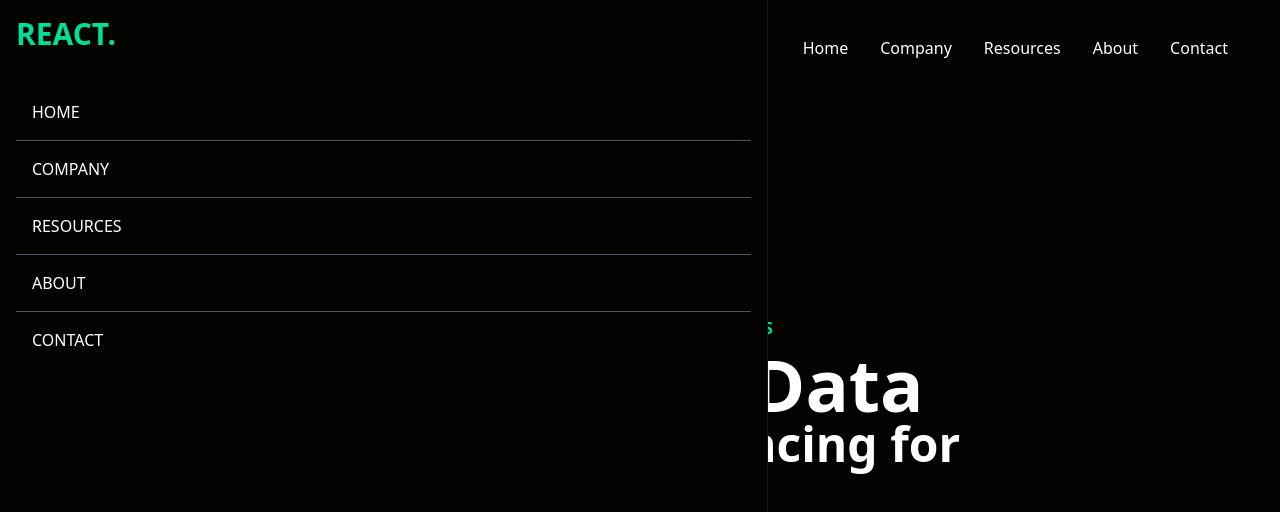
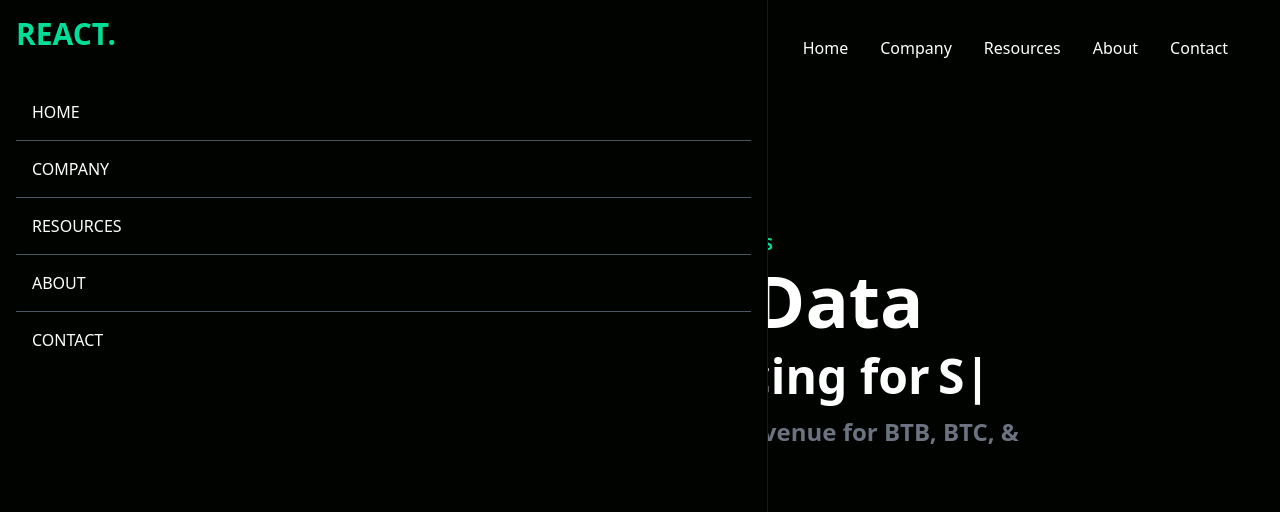
Before and after one commit to shzn-mhd/hosting-site-react-tailwindcss, a React (Create React App) app: page / in a window 1280 px wide. Shown: the top 512 px of the page. Built offline with nearby package versions, Linux system fonts and the light colour scheme.

Commit message:
completing hero section and starting analytics component part

```diff
--- /dev/null
+++ b/src/components/Analytics.jsx
@@ -0,0 +1,9 @@
+import React from "react";
+
+const Analytics = () =>{
+    return(
+        <div>Analytics</div>
+    )
+}
+
+export default Analytics
--- a/src/components/Hero.jsx
+++ b/src/components/Hero.jsx
@@ -7,10 +7,18 @@
             <div className="max-w-[800px] mt-[-96px] w-full h-screen mx-auto text-center flex flex-col justify-center">
                 <p className="text-[#00df9a] font-bold p-2">GROWING WITH DATA ANALYTICS</p>
                 <h1 className="md:text-7xl sm:text-6xl text-4xl font-bold md:py6">Grow With Data</h1>
-                <div>
-                    <p className="md:text-5xl sm:text-4xl text-xl font-bold">Fast, Felxible Financing  for</p>
-                    <ReactTyped strings={['BTB' ,'BTC', 'SAAS']} typeSpeed={120} backSpeed={140} loop />
+                <div className="flex justify-center items-center">
+                    <p className="md:text-5xl sm:text-4xl text-xl font-bold py-4">
+                        Fast, Felxible Financing  for
+                    </p>
+                    <ReactTyped className="md:text-5xl sm:text-4xl text-xl font-bold pl-2"
+                    strings={['BTB' ,'BTC', 'SAAS']}
+                    typeSpeed={120}
+                    backSpeed={140}
+                    loop />
                 </div>
+                <p className="md:text-2xl text-xl font-bold text-gray-500">Monitor your data analytics to increase revenue for BTB, BTC, & SASS platforms</p>
+                <button className="bg-[#00df9a] w-[200px] rounded-md font font-medium my-6 mx-auto py-3 text-black">Get Started</button>
             </div>
         </div>
     )
```
